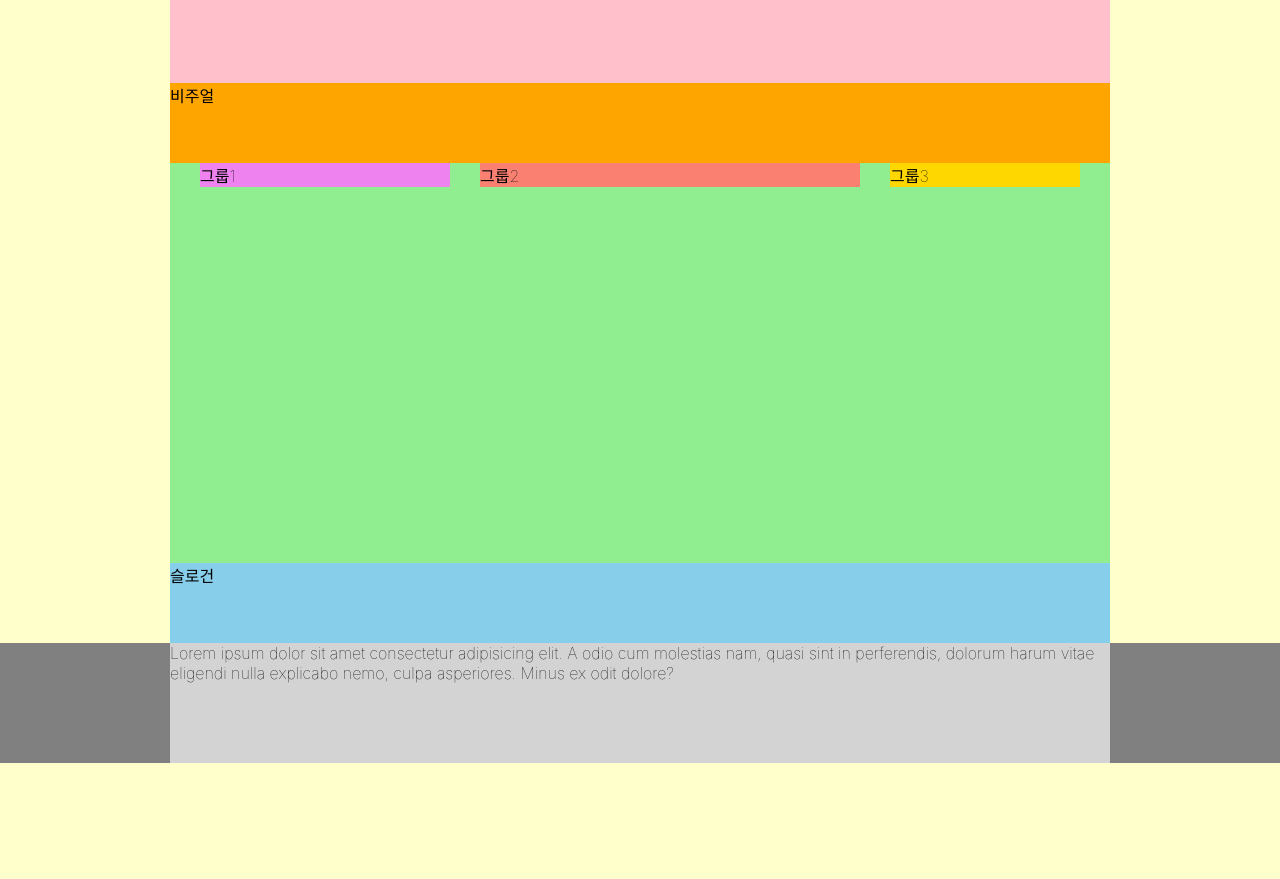
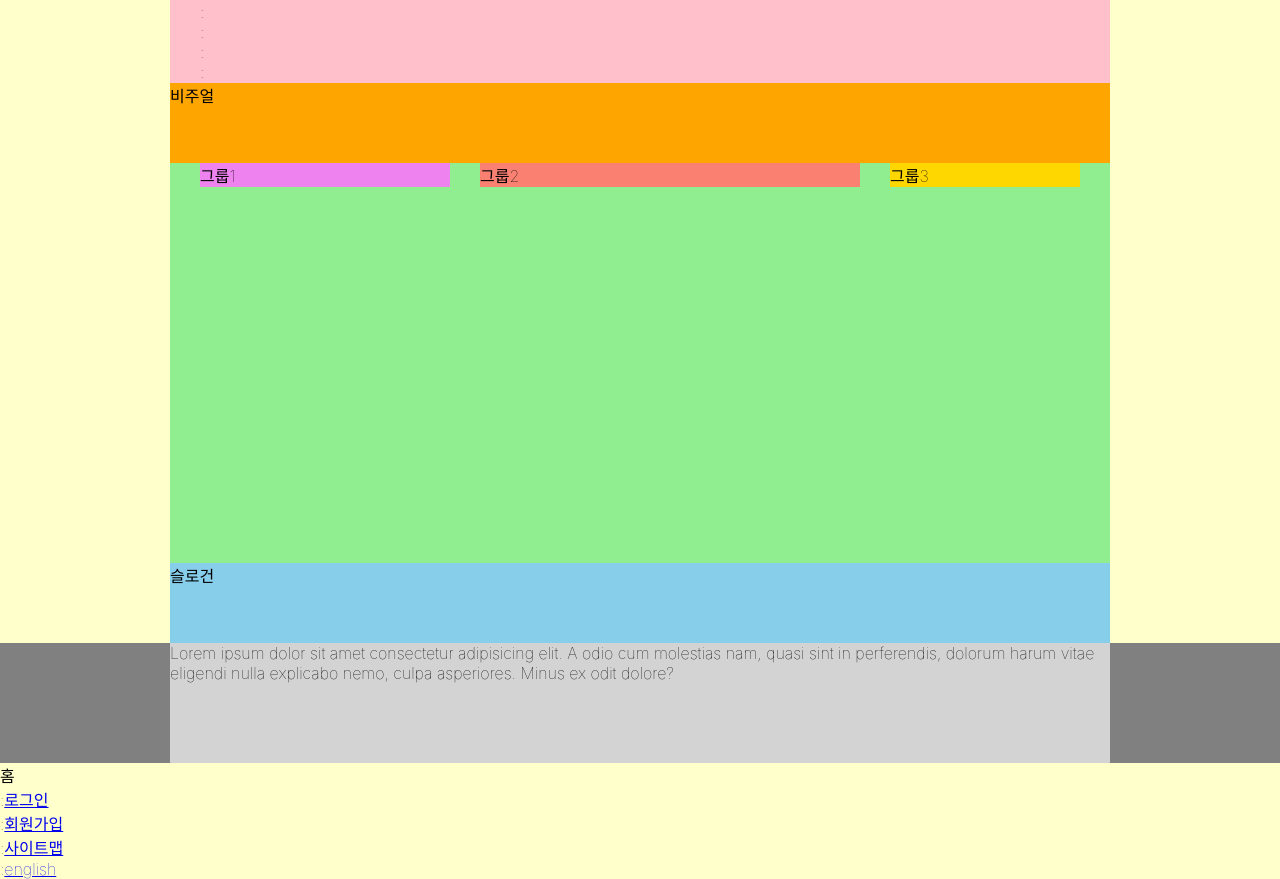
Before and after one commit to hwanghaein/HTML5, a plain HTML site: page index.html in a window 1280 px wide. Shown: the part 37-916 px from the top of the page. Before the commit the page ends 800 px from the top, so only its background shows below. Drawn offline with Linux system fonts and the light colour scheme; a web font is replaced by a local one.

Commit message:
텍스트링크모음 마크업

```diff
--- a/index.html
+++ b/index.html
@@ -12,11 +12,25 @@
 
 <body>
   <header class="header">
+    <!-- 로고 Start -->
     <h1 class="logo">
       <a href="./index-complete.html">
-        <img src="./assets/logo.png" alt=""/>
+        <img src="./assets/logo.png" alt="web cafe" />
       </a>
     </h1>
+    <ul class="member">
+      <li><span aria-hidden="true">:</span><a href="/"></a></li>
+      <li><span aria-hidden="true">:</span><a href="/"></a></li>
+      <li><span aria-hidden="true">:</span><a href="/"></a></li>
+      <li><span aria-hidden="true">:</span><a href="/"></a></li>
+      <li><span aria-hidden="true">:</span><a href="/"></a></li>
+    </ul>
+    </ul.member></ul.memver>
+    </ul>
+
+
+
+    <!-- 로고 End -->
   </header>
   <div class="visual">비주얼</div>
   <main class="main">
@@ -39,3 +53,12 @@
 </body>
 
 </html>
+
+<ul class="member">
+  <li>홈<a href="/"></a></li>
+  <li><span class="divider" aria-hidden="true">:</span><a href="/">로그인</a></li>
+  <li><span class="divider" aria-hidden="true">:</span><a href="/">회원가입</a></li>
+  <li><span class="divider" aria-hidden="true">:</span><a href="/">사이트맵</a></li>
+  <li><span class="divider" aria-hidden="true">:</span><a href="/">english</a></li>
+
+</ul>
```
